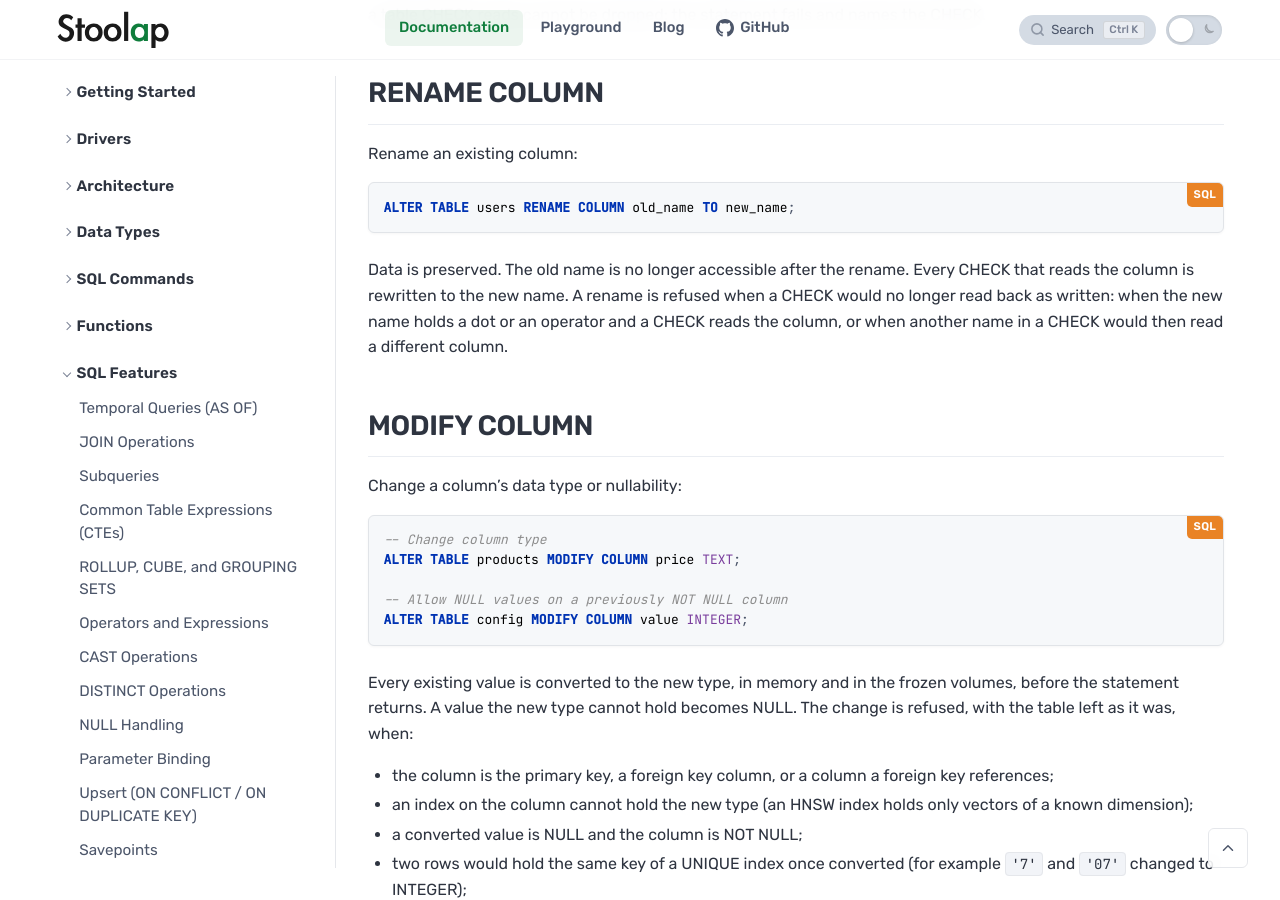
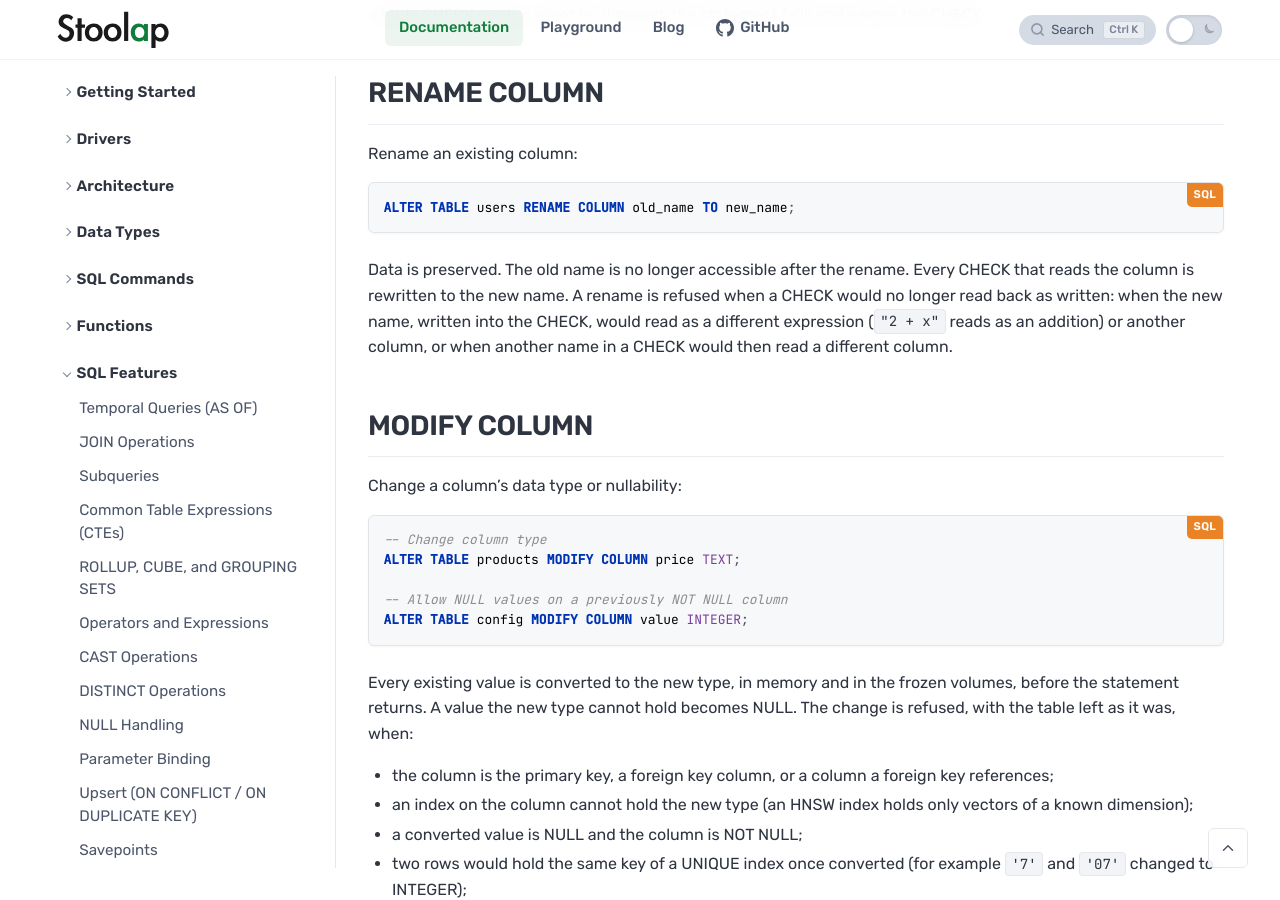
Before and after one commit to stoolap/stoolap, a Jekyll site: the page built from docs/_docs/sql-features/alter-table.md, in a window 1280 px wide and 900 px high, scrolled down 1017 px. Built offline with Jekyll 4.4.1, drawn with Linux system fonts in a browser that asks for light colours.

Commit message:
Narrow the RENAME COLUMN refusal the docs describe to what is refused
A dotted new name that reads back as the same column is accepted; only a
name that would change the expression or the column a CHECK reads is
refused.

````diff
--- a/docs/_docs/sql-features/alter-table.md
+++ b/docs/_docs/sql-features/alter-table.md
@@ -42,7 +42,7 @@ Rename an existing column:
 ALTER TABLE users RENAME COLUMN old_name TO new_name;
 ```
 
-Data is preserved. The old name is no longer accessible after the rename. Every CHECK that reads the column is rewritten to the new name. A rename is refused when a CHECK would no longer read back as written: when the new name holds a dot or an operator and a CHECK reads the column, or when another name in a CHECK would then read a different column.
+Data is preserved. The old name is no longer accessible after the rename. Every CHECK that reads the column is rewritten to the new name. A rename is refused when a CHECK would no longer read back as written: when the new name, written into the CHECK, would read as a different expression (`"2 + x"` reads as an addition) or another column, or when another name in a CHECK would then read a different column.
 
 ## MODIFY COLUMN
 
````
